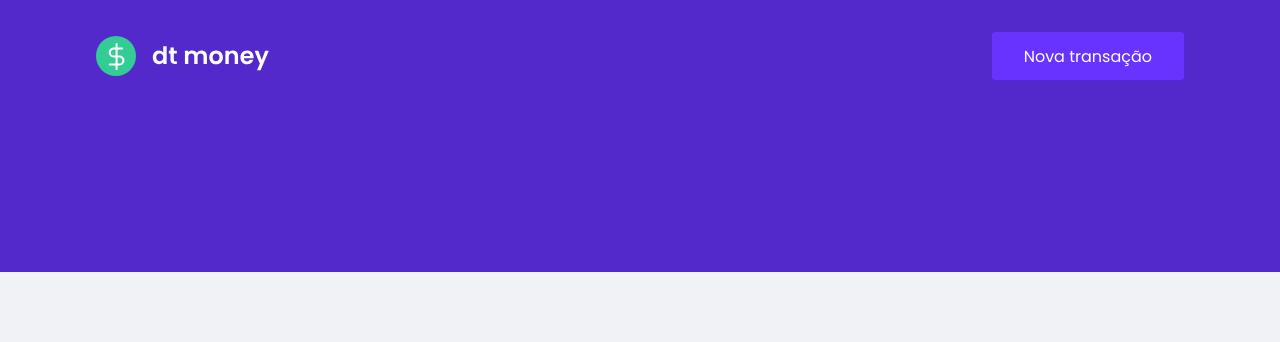
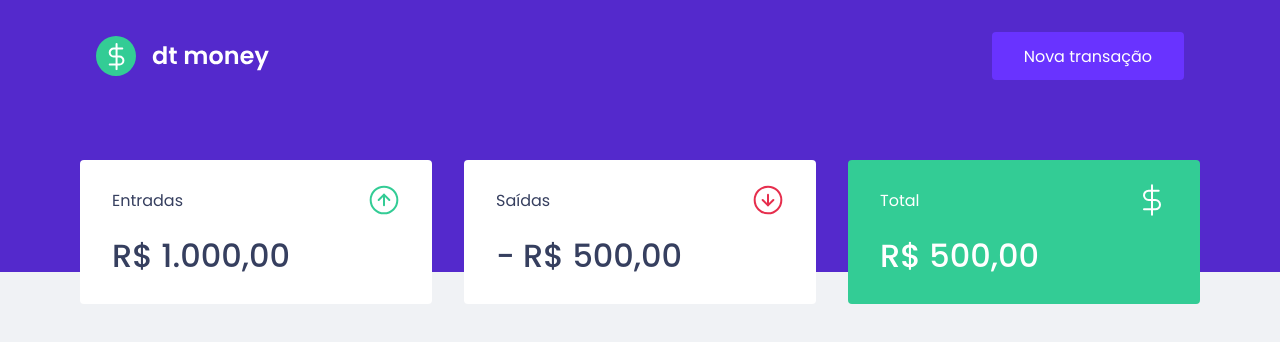
Before and after one commit to Lim4Mik3/DTMoney---React-Project, a React (Create React App) app: page / in a window 1280 px wide. Shown: the top 342 px of the page. Built offline with nearby package versions, Linux system fonts and the light colour scheme.

Commit message:
Created dashboard component and the summary cards components with their styles

```diff
--- a/public/index.html
+++ b/public/index.html
@@ -11,7 +11,7 @@
     <title>DT Money</title>
 
 
-    <link href="https://fonts.googleapis.com/css2?family=Poppins:wght@400;600&display=swap" rel="stylesheet">
+    <link href="https://fonts.googleapis.com/css2?family=Poppins:wght@400;500;600&display=swap" rel="stylesheet">
   </head>
   <body>
     <noscript>You need to enable JavaScript to run this app.</noscript>
--- a/src/App.tsx
+++ b/src/App.tsx
@@ -1,3 +1,4 @@
+import { Dashboard } from "./components/Dashboard";
 import { Header } from "./components/Header";
 import { GlobalStyles } from "./styles/global";
 
@@ -5,6 +6,7 @@
   return (
     <>
       <Header />
+      <Dashboard />
       <GlobalStyles />
     </>
   );
--- /dev/null
+++ b/src/components/Dashboard/index.tsx
@@ -0,0 +1,11 @@
+import { Summary } from "../Summary";
+
+import { Container } from "./styles";
+
+export function Dashboard() {
+  return (
+    <Container>
+      <Summary />
+    </Container>
+  )
+}
--- /dev/null
+++ b/src/components/Dashboard/styles.ts
@@ -0,0 +1,6 @@
+import styled from 'styled-components'
+
+export const Container = styled.main`
+  max-width: 1120px;
+  margin: 0 auto;
+`
--- /dev/null
+++ b/src/components/Summary/index.tsx
@@ -0,0 +1,40 @@
+import { Container } from "./styles";
+
+import incomeImg from '../../assets/income.svg'
+import outcomeImg from '../../assets/outcome.svg'
+import totalImg from '../../assets/total.svg'
+
+
+export function Summary() {
+  return (
+    <Container>
+      <div>
+        <header>
+          <p>Entradas</p>
+          <img src={incomeImg} alt="Entradas" />
+        </header>
+        <strong>
+          R$ 1.000,00
+        </strong>
+      </div>
+      <div>
+        <header>
+          <p>Saídas</p>
+          <img src={outcomeImg} alt="Saídas" />
+        </header>
+        <strong>-
+          R$ 500,00
+        </strong>
+      </div>
+      <div className="highlight-background">
+        <header>
+          <p>Total</p>
+          <img src={totalImg} alt="Total" />
+        </header>
+        <strong>
+          R$ 500,00
+        </strong>
+      </div>
+    </Container>
+  )
+}
--- /dev/null
+++ b/src/components/Summary/styles.ts
@@ -0,0 +1,34 @@
+import styled from 'styled-components'
+
+export const Container = styled.div`
+  display: grid;
+  grid-template-columns: repeat(3, 1fr);
+  gap: 2rem;
+  margin-top: -7rem;
+
+  div {
+    background-color: var(--shape);
+    padding: 1.5rem 2rem;
+    border-radius: 0.25rem;
+    color: var(--text-title);
+
+    header {
+      display: flex;
+      align-items: center;
+      justify-content: space-between;
+    }
+
+    strong {
+      display: block;
+      margin-top: 1rem;
+      font-size: 2rem;
+      font-weight: 500;
+      line-height: 3rem;
+    }
+
+    &.highlight-background {
+      background-color: var(--green);
+      color: #fff;
+    }
+  }
+`
```
